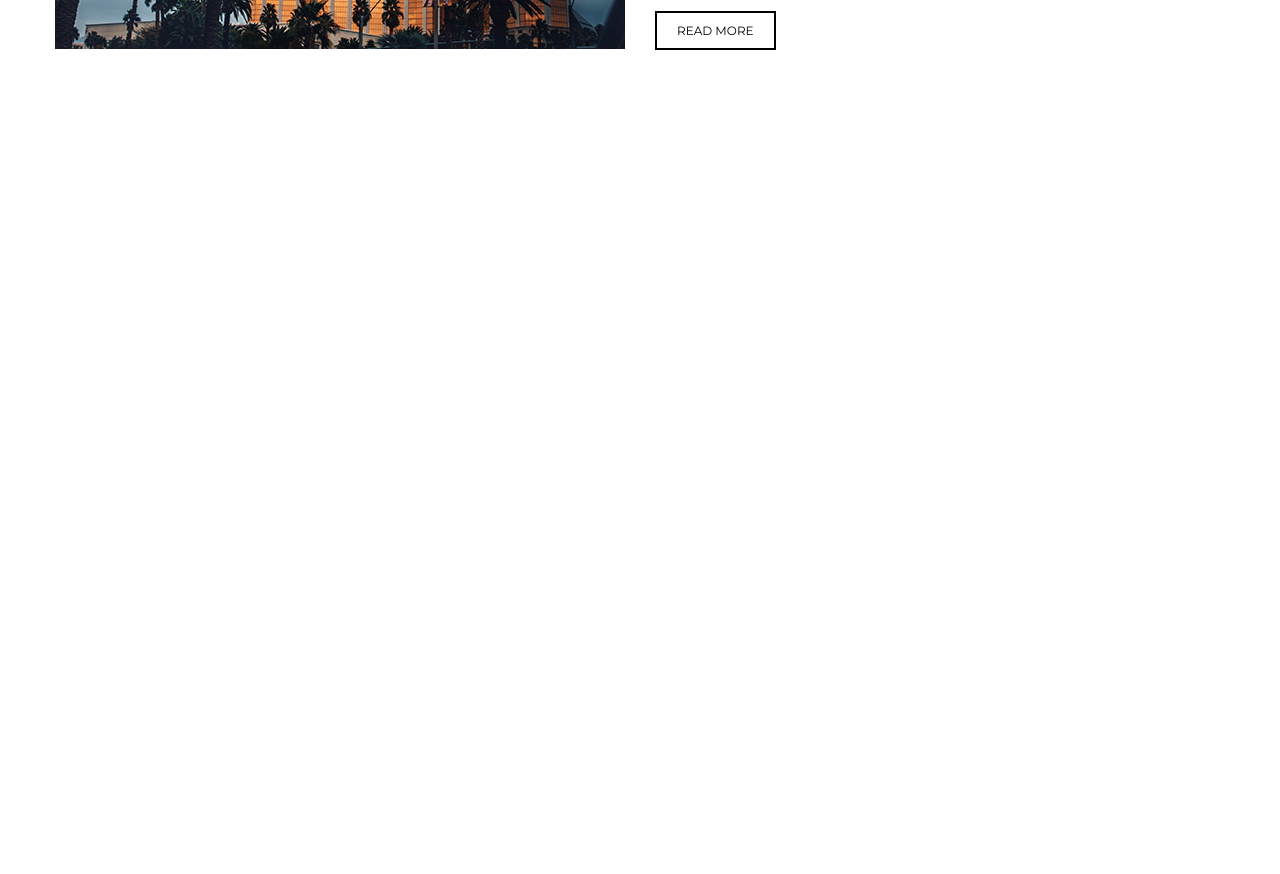
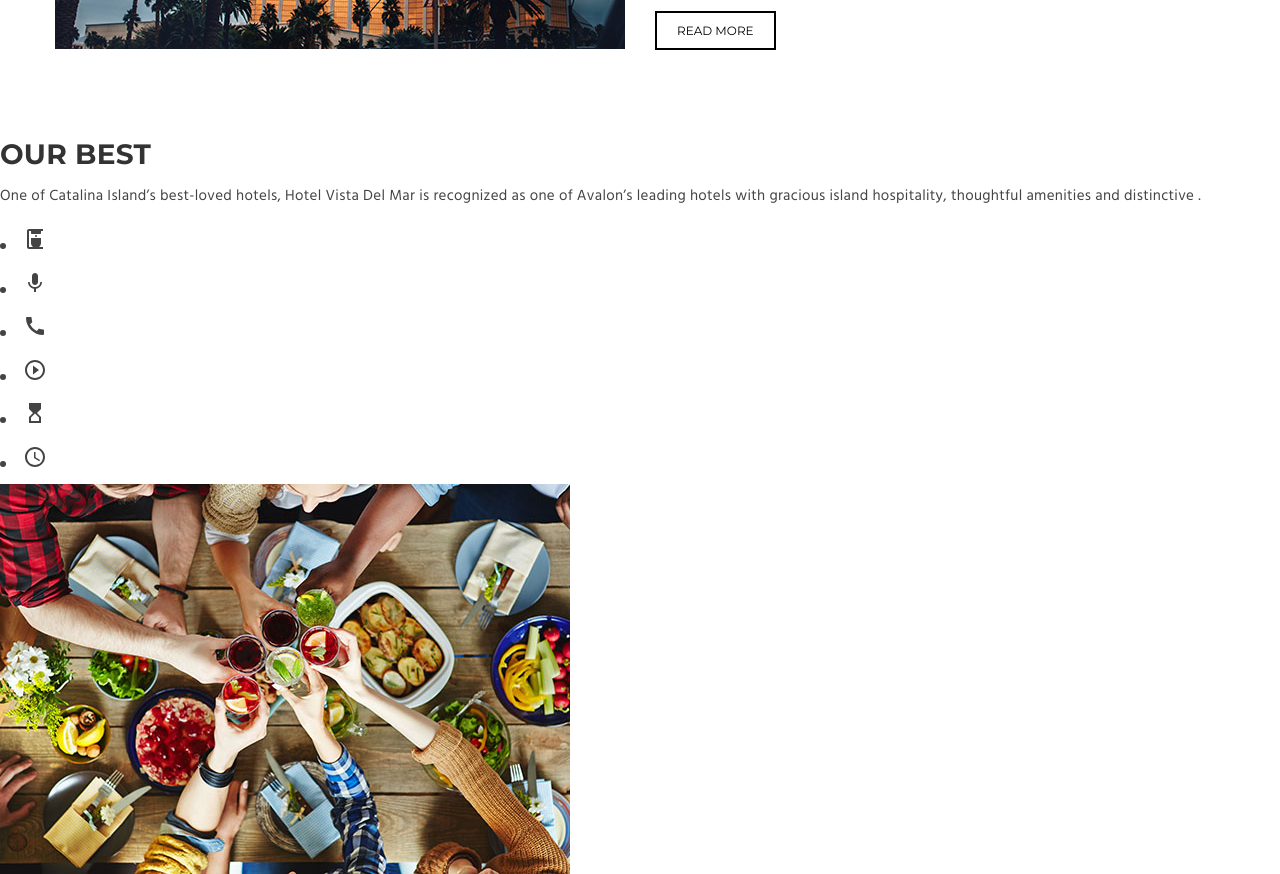
Before and after one commit to SalimiDev/Hotel-ReactJsApp, a React (Create React App) app: page / in a window 1280 px wide. Shown: the part 1840-2714 px from the top of the page. Before the commit the page ends 1979 px from the top, so only its background shows below. Built offline with nearby package versions, Linux system fonts and the light colour scheme.

Commit message:
feat:Create OurBest component in home page(add jsx)

```diff
--- /dev/null
+++ b/src/components/OurBest.js
@@ -0,0 +1,39 @@
+import React from 'react';
+import styles from '../styles/layout/OurBest.module.scss';
+import ourBest from '../assets/images/ourBest.jpg';
+import { CoffeeMaker, Mic, Call, PlayCircleOutline, AccessTime, HourglassTop } from '@mui/icons-material';
+
+const OurBest = () => {
+    return (
+        <section className={styles.ourBest}>
+            <div className={styles.container}>
+                <div className={styles.leftcolumn}>
+                    <div className={styles.textContent}>
+                        <h2>OUR BEST</h2>
+                        <p>
+                            One of Catalina Island’s best-loved hotels, Hotel Vista Del Mar is recognized as one of Avalon’s
+                            leading hotels with gracious island hospitality, thoughtful amenities and distinctive .
+                        </p>
+                    </div>
+                    <div className={styles.amenities}>
+                        <ul className={styles.leftList}>
+                            <li><CoffeeMaker /></li>
+                            <li><Mic /></li>
+                            <li><Call /></li>
+                        </ul>
+                        <ul className={styles.rightList}>
+                            <li><PlayCircleOutline/></li>
+                            <li><HourglassTop/></li>
+                            <li><AccessTime/></li>
+                        </ul>
+                    </div>
+                </div>
+                <figure className={styles.imageContainer}>
+                    <img src={ourBest} alt='Our Best' />
+                </figure>
+            </div>
+        </section>
+    );
+};
+
+export default OurBest;
--- a/src/pages/Home.js
+++ b/src/pages/Home.js
@@ -4,6 +4,7 @@ import Slider from '../components/Slider';
 import AvailabilityForm from '../components/AvailabilityForm';
 import RoomsAndRates from '../components/RoomsAndRates';
 import AboutUsSection from '../components/AboutUsSection';
+import OurBest from '../components/OurBest';
 const Home = () => {
     return (
         <div>
@@ -11,6 +12,7 @@ const Home = () => {
             <AvailabilityForm />
             <RoomsAndRates />
             <AboutUsSection />
+            <OurBest />
         </div>
     );
 };
```
Also changed, not shown: src/assets/images/ourBest.jpg (added), src/styles/layout/OurBest.module.scss (added).
